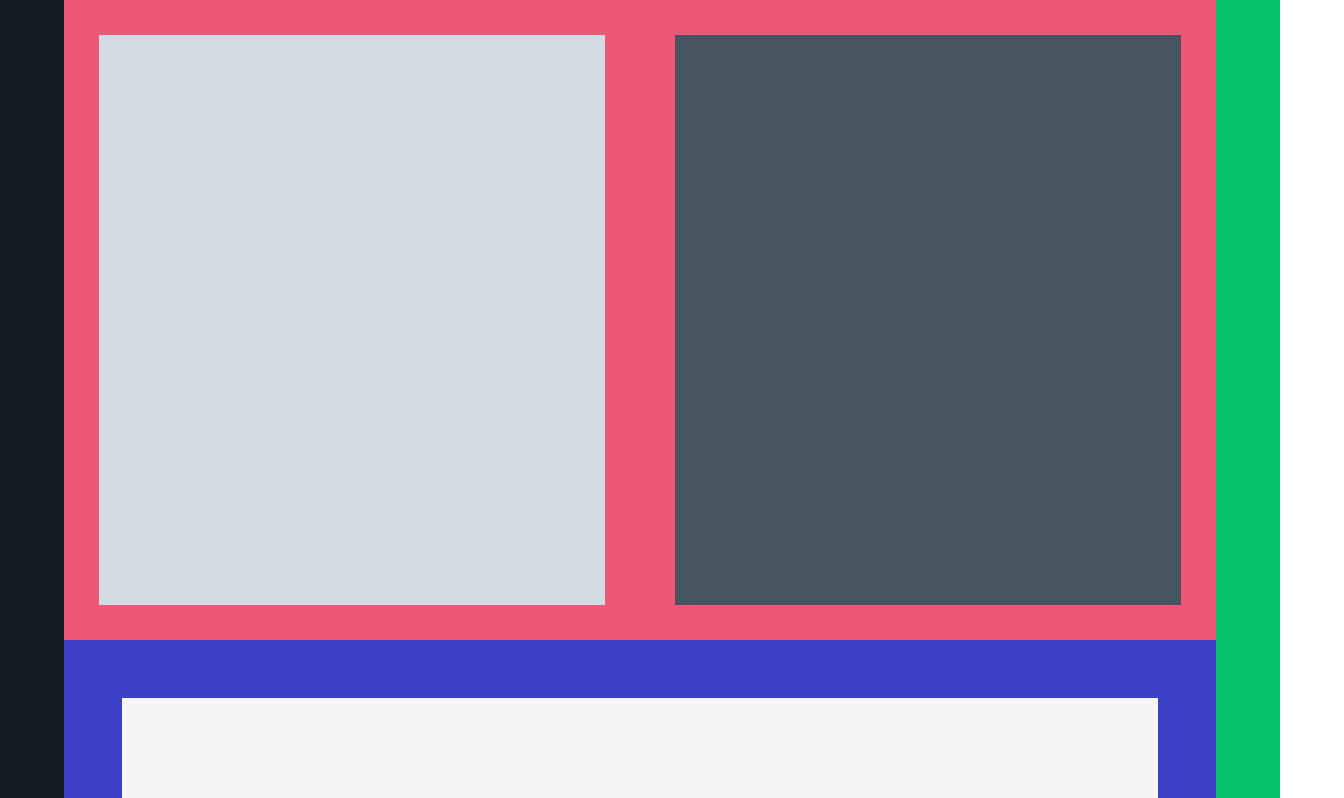
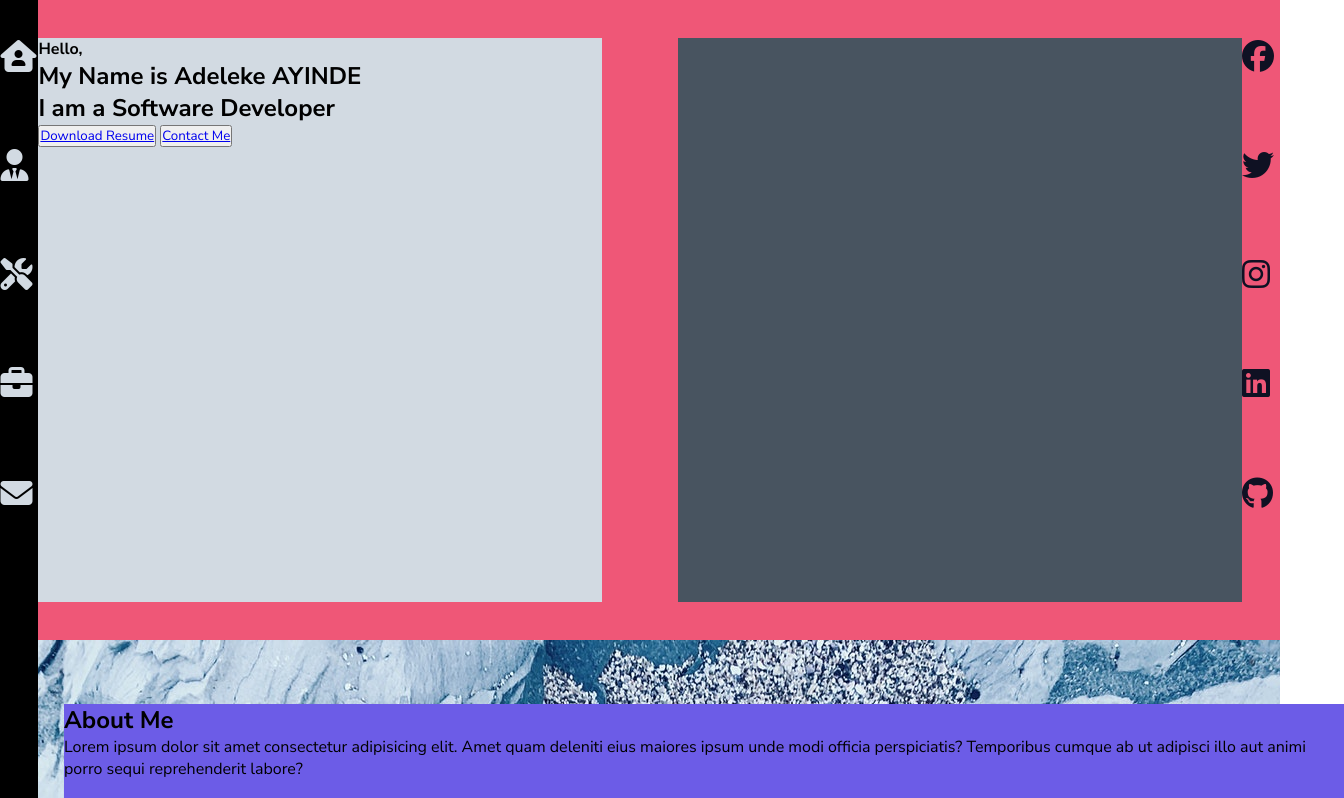
Before and after one commit to lekea4/adeleke-portfolio, a plain HTML site: page index.html in a window 1280 px wide. Shown: the top 798 px of the page, 1344 px wide, since content can reach past the window. Drawn offline with Linux system fonts and the light colour scheme.

Commit message:
styled both side bars and made adjustment to main pages

```diff
--- a/index.html
+++ b/index.html
@@ -6,8 +6,17 @@
     <meta http-equiv="X-UA-Compatible" content="IE=edge">
     <meta name="viewport" content="width=device-width, initial-scale=1.0">
     <meta name="description" content="Adeleke Ayinde Portfolio Web Developer Software developer Full Stack Developer">
+    <link rel="preconnect" href="https://fonts.gstatic.com">
+    <script src="https://kit.fontawesome.com/f2ebae9de3.js" crossorigin="anonymous"></script>
+
+    <link
+        href="https://fonts.googleapis.com/css2?family=Nunito+Sans:ital,wght@0,200;0,300;0,400;0,600;0,700;0,800;0,900;1,200;1,300;1,400;1,600;1,700;1,800;1,900&display=swap"
+        rel="stylesheet">
+    <!-- <link rel="stylesheet" href="https://cdn.jsdelivr.net/npm/bootstrap@4.6.0/dist/css/bootstrap.min.css"
+        integrity="sha384-B0vP5xmATw1+K9KRQjQERJvTumQW0nPEzvF6L/Z6nronJ3oUOFUFpCjEUQouq2+l" crossorigin="anonymous"> -->
     <!-- <link rel="icon" type="image/png" sizes="48x48" href="img/fav.png"> -->
     <link rel="stylesheet" href="style.css">
+    <script src="https://use.fontawesome.com/596ded0aa3.js"></script>
     <title>Adeleke's Portfolio</title>
 </head>
 
@@ -15,46 +24,90 @@
     <div class="main">
 
         <aside class="left nav">
+            <div class="nav-icons">
+                <a href="#content"><i class="fas fa-house-user fa-2x"></i></a>
+                <a href="#about"><i class="fas fa-user-tie fa-2x"></i></a>
+                <a href="#skills"><i aria-hidden="true" class="fas fa-tools fa-2x"></i></a>
+                <a href="#projects"><i class="fas fa-briefcase fa-2x"></i></a>
+                <a href="#contact"><i class="fas fa-envelope fa-2x"></i></a>
 
+            </div>
         </aside>
 
 
 
-        <section class="content">
+        <section class="content" id="content">
             <div class="main-content">
                 <section class="hero">
                     <div class="hero-intro">
-
+                        <h4>Hello,</h4>
+                        <h2>My Name is Adeleke AYINDE <br> I am a Software Developer</h2>
+                        <button><a href="http://">Download Resume</a></button>
+                        <button><a href="#contact">Contact Me</a></button>
                     </div>
                     <div class="hero-img">
+
+
+                        <div></div>
+                    </div>
+                </section>
+
+                <section class="about" id="about">
+                    <div class="about-content">
+
+
+                        <div class="">
+                            <h2>About Me</h2>
+                            <p>
+                                Lorem ipsum dolor sit amet consectetur adipisicing elit. Amet quam deleniti eius
+                                maiores
+                                ipsum unde modi officia perspiciatis? Temporibus cumque ab ut adipisci illo aut
+                                animi porro
+                                sequi reprehenderit labore?
+                            </p>
+
+                            <!-- <div class="col-lg-1 side-color"></div> -->
+                        </div>
+
 
                     </div>
 
                 </section>
 
-                <section class="about">
-                    <div class="about-content">
-
-                    </div>
-
-                </section>
-
-                <section class="skills" id="skills">
-                    <div class="skills-content">
+                <section class=" skills" id="skills">
+                    <div class="skills-content  container-fluid">
+                        <h3>My Skills</h3>
 
                     </div>
 
                 </section>
 
                 <section class="projects" id="projects">
-                    <div class="projects-content">
+                    <div class="projects-content container-fluid">
+                        <h3>Recent Project</h3>
 
                     </div>
 
                 </section>
 
                 <section class="contact" id="contact">
-                    <div class="contact-content">
+                    <div class="contact-content container-fluid">
+                        <h3>Contact Me</h3>
+                        <form action="" method="get">
+                            <h4>Name <b>*</b></h4>
+                            <label for="">First Name</label> <input type="text">
+                            <label for="">Surname</label> <input type="text">
+
+                            <h4>Email <b>*</b></h4>
+                            <input type="email" name="" id="">
+
+                            <h4>Comment or Message <b>*</b></h4>
+                            <textarea name="" id="" cols="80" rows="10"></textarea> <br>
+                            <button type="submit">Send Message</button>
+
+
+
+                        </form>
 
                     </div>
 
@@ -65,6 +118,19 @@
 
 
         <aside class="right socials">
+            <div class="socials-icons">
+                <a href="https://www.facebook.com/Lekea4" target="_blank" rel="noopener noreferrer"><i
+                        class="fab fa-facebook fa-2x"></i></a>
+                <a href="https://twitter.com/lekea4" target="_blank" rel="noopener noreferrer"><i
+                        class="fab fa-twitter fa-2x"></i></a>
+                <a href="https://www.instagram.com/lekea4/" target="_blank" rel="noopener noreferrer"><i
+                        class="fab fa-instagram fa-2x"></i></a>
+                <a href="http://www.linkedin.com/in/lekea4" target="_blank" rel="noopener noreferrer"><i
+                        class="fab fa-linkedin fa-2x"></i></a>
+                <a href="https://github.com/lekea4" target="_blank" rel="noopener noreferrer"><i
+                        class="fab fa-github fa-2x"></i></a>
+
+            </div>
 
         </aside>
 
--- a/style.css
+++ b/style.css
@@ -2,7 +2,7 @@
     padding: 0;
     margin: 0;
     box-sizing: border-box;
-    font-family: ;
+    font-family: 'Nunito Sans', sans-serif;
 }
 
 body {
@@ -18,12 +18,31 @@ body {
 .left {
     flex: 0 1 5%;
     order: 0;
-    background: #111b22;
+    position: fixed;
+    height: 100vh;
+    width: 3%;
+    background: #000000;
 
 }
 
+.nav-icons {
+    display: flex;
+    flex-direction: column;
+    margin: 5% 1%;
+}
+
+i .fas {
+    color: #d2dae2;
+}
+
+.nav-icons a {
+    margin: 100% 0;
+    text-decoration: none;
+    color: #d2dae2;
+}
+
 .content {
-    flex: 1 1 90%;
+    flex: 1 1 95% !important;
     order: 1;
 }
 
@@ -37,7 +56,11 @@ body {
     background: #ef5777;
     display: flex;
     flex-direction: row;
+    width: 100vw;
+
 }
+
+
 
 .hero-intro {
     margin: 3%;
@@ -53,20 +76,20 @@ body {
 
 .about {
     height: 80vh;
-    background: #3c40c6;
-    /* display: flex;
-    flex-direction: column; */
+    background: url(./imgs/about-background.jpg);
+
 }
 
 .about-content {
-    background: whitesmoke;
+    background: #6c5ce7;
     margin: 5%;
     height: 80%;
+    width: 100vw;
 }
 
 .skills {
     height: 80vh;
-    background: #485460;
+    background: url(./imgs/skills-background.jpg);
 }
 
 .skills-content {
@@ -88,49 +111,37 @@ body {
 }
 
 .contact {
+
     height: 80vh;
-    background: #808e9b;
+    background: url(./imgs/contact-background.jpg);
+    width: 100vw;
 }
 
 .contact-content {
-    background: whitesmoke;
+    background: #fdfaf6;
     margin: 5%;
     height: 80%;
 }
 
 
-
-
-
-
 .right {
     flex: 0 0 5%;
     order: 2;
-    background: #05c46b;
-
+    position: fixed;
+    right: 0%;
+    height: 100vh;
+    width: 3%;
+    background: transparent;
 }
 
+.socials-icons {
+    display: flex;
+    flex-direction: column;
+    margin: 5% 1%;
+}
 
-
-
-/* .left {
-    height: 100%;
-    width: 5%;
-    background: #1e272e;
-    position: fixed !important;
-    z-index: 1;
-    overflow: auto;
-} */
-
-/*
-.right {
-    display: flex;
-
-    height: 100%;
-    width: 5%;
-    background: #05c46b;
-    position:  !important;
-    z-index: ;
-    overflow: auto;
-
-} */
+.socials-icons a {
+    margin: 100% 0;
+    text-decoration: none;
+    color: #0f1123;
+}
```
Also changed, not shown: imgs/about-background.jpg (added), imgs/contact-background.jpg (added), imgs/skills-background.jpg (added).
